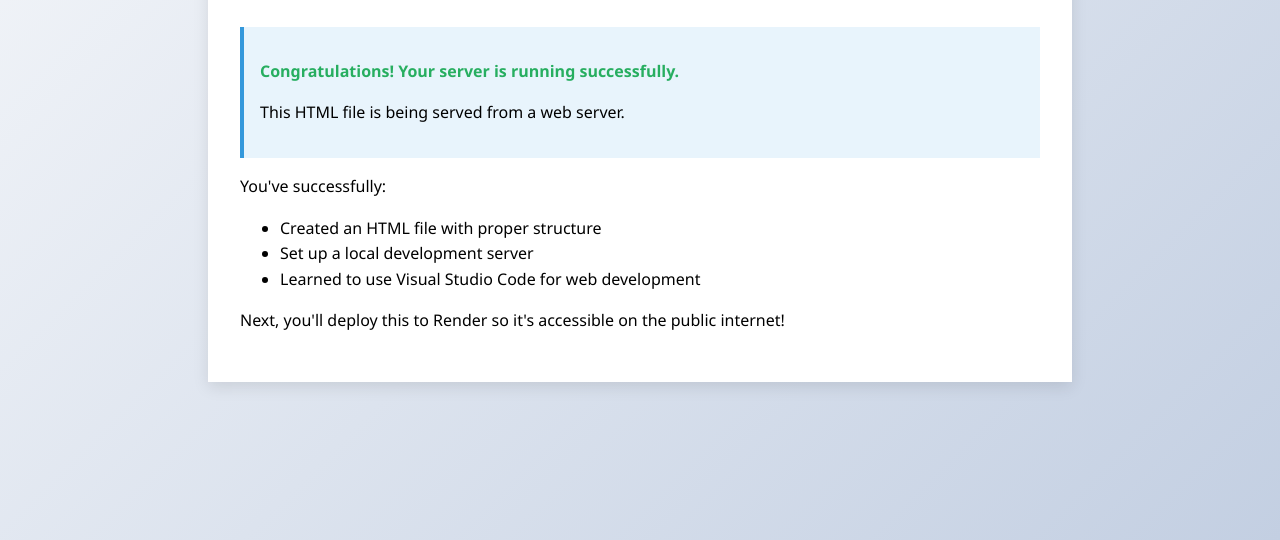
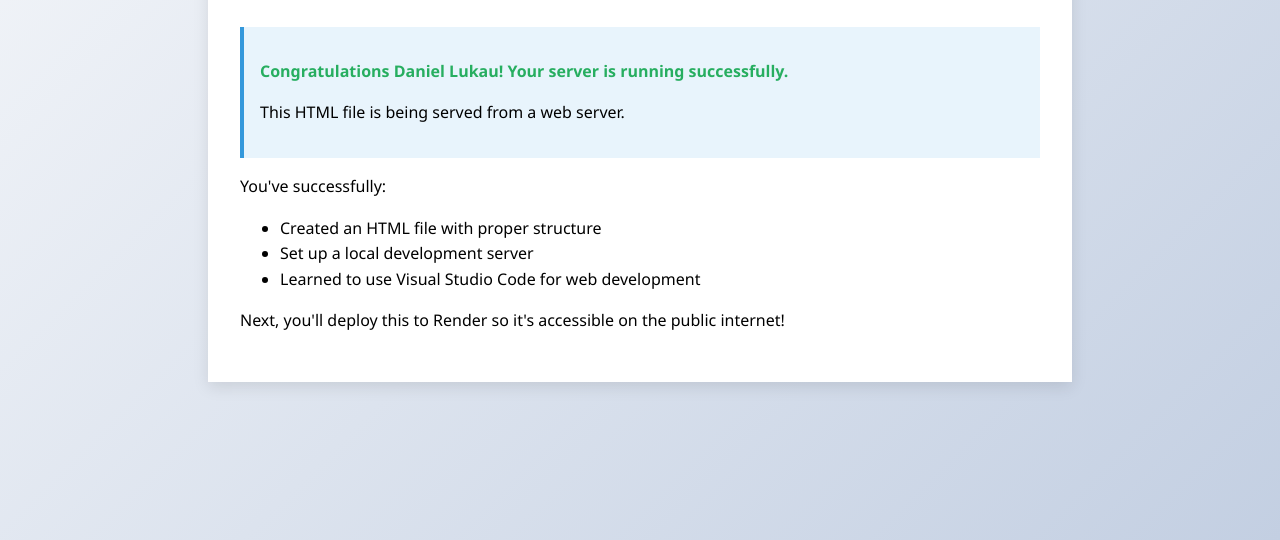
Before and after one commit to X23752475/my-first-server, a plain HTML site: page index.html in a window 1280 px wide. Shown: the part 260-800 px from the top of the page. Drawn offline with Linux system fonts and the light colour scheme.

Commit message:
Update index.html

```diff
--- a/index.html
+++ b/index.html
@@ -59,7 +59,7 @@
 
       <div class="step">
         <p class="success">
-          Congratulations! Your server is running successfully.
+          Congratulations Daniel Lukau! Your server is running successfully.
         </p>
         <p>This HTML file is being served from a web server.</p>
       </div>
```
